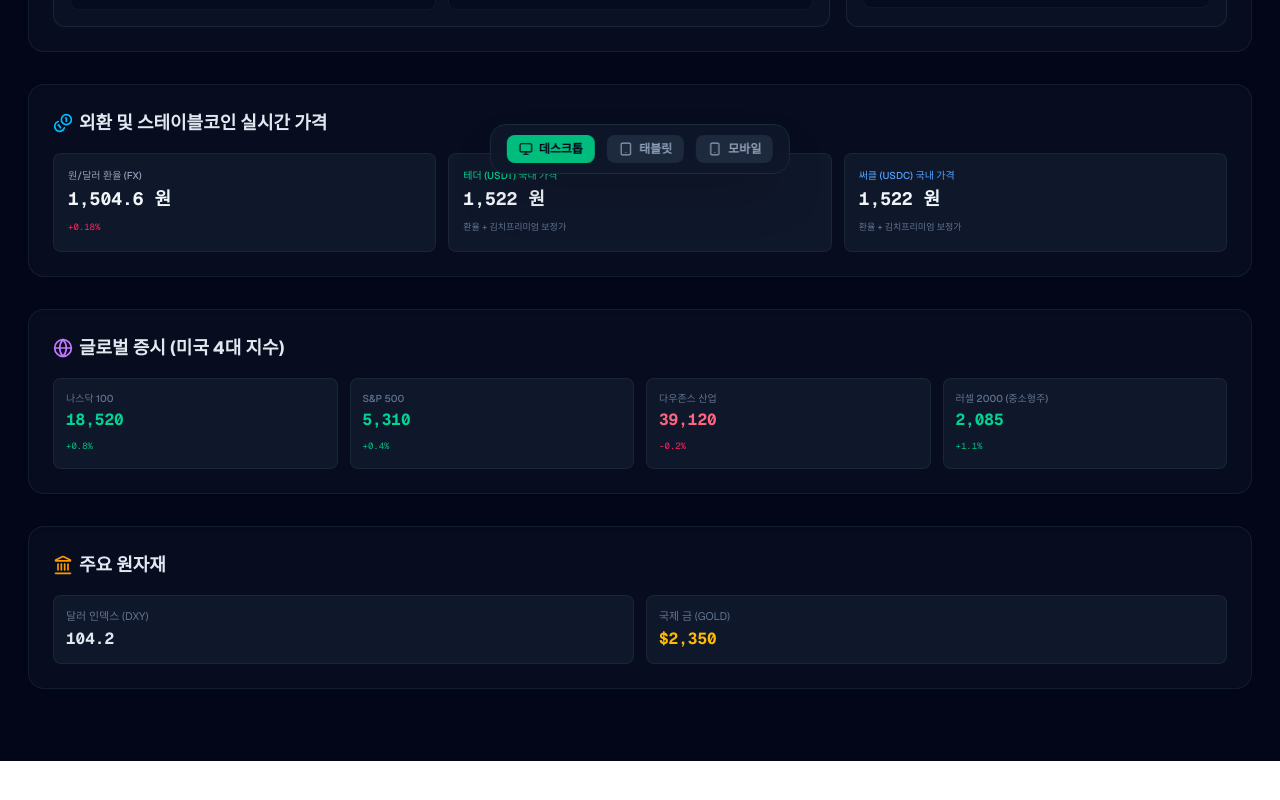
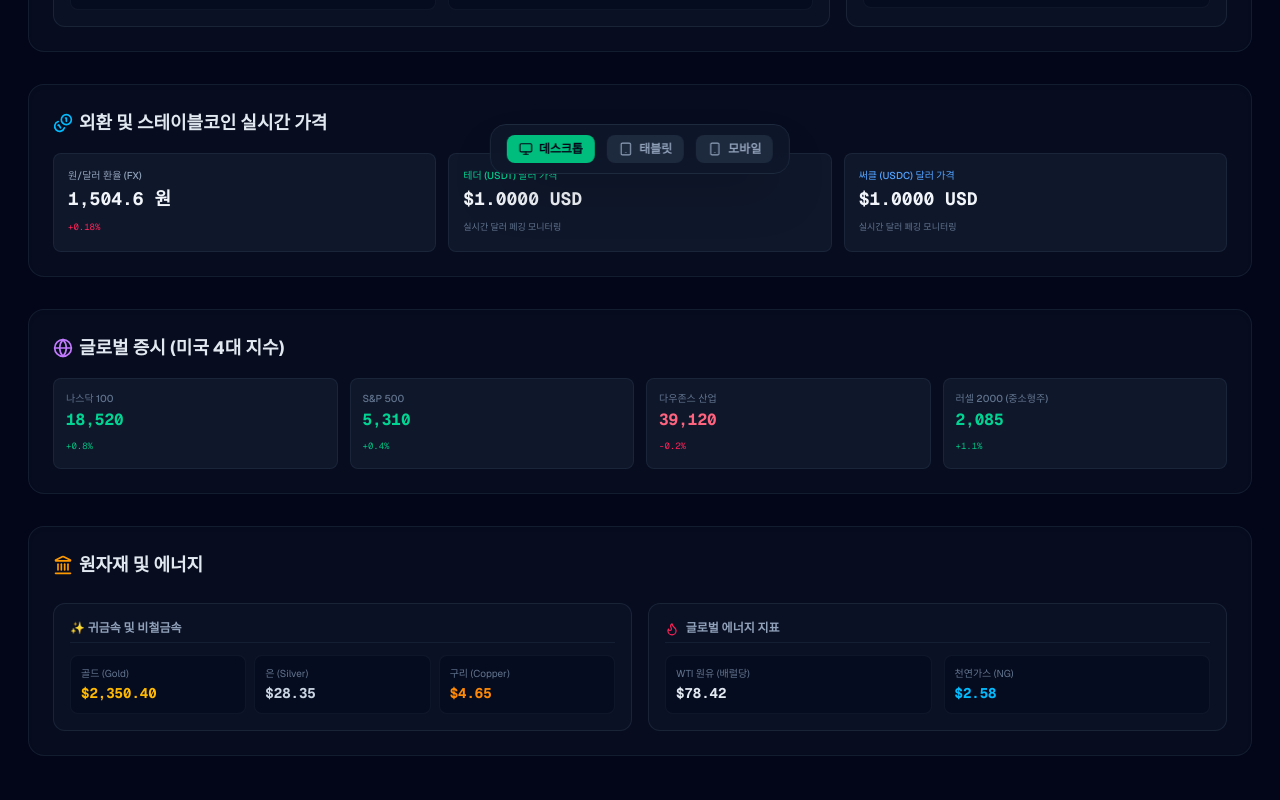
Before and after one commit to Jo-JungWook/crypto-dashboard, a Next.js app: page / in a window 1280 px wide. Shown: the part 602-1402 px from the top of the page. Before the commit the page ends 1363 px from the top, so only its background shows below. Built offline with nearby package versions, Linux system fonts and the light colour scheme; no server answers.

Commit message:
스테이블 달러 순수 가격 회귀 및 원자재 에너지 카테고리 완전 개편

```diff
--- a/app/page.tsx
+++ b/app/page.tsx
@@ -1,7 +1,7 @@
 "use client";
 
 import { useEffect, useState } from "react";
-import { TrendingUp, TrendingDown, Monitor, Tablet, Smartphone, Globe, Landmark, BarChart3, Activity, PieChart, Coins } from "lucide-react";
+import { TrendingUp, TrendingDown, Monitor, Tablet, Smartphone, Globe, Landmark, BarChart3, Activity, PieChart, Coins, Flame } from "lucide-react";
 
 interface CoinData {
   id: string;
@@ -25,15 +25,15 @@ interface MarketStats {
   fng: number;
   fng_text: string;
   kimchi: number;
-  usdt_krw: number;
-  usdc_krw: number;
+  usdt_usd: number; // 💡 순수 달러 가격으로 변경
+  usdc_usd: number; // 💡 순수 달러 가격으로 변경
 }
 
 export default function CryptoDashboard() {
   const [displayCoins, setDisplayCoins] = useState<CoinData[]>([]);
   const [stats, setStats] = useState<MarketStats>({
     total_cap: 0, btc_d: 0, eth_d: 0, xrp_d: 0, sol_d: 0, total2_d: 0, total3_d: 0, fng: 50, fng_text: "로딩중", kimchi: 1.2,
-    usdt_krw: 1522, usdc_krw: 1522
+    usdt_usd: 1.00, usdc_usd: 1.00
   });
   const [loading, setLoading] = useState(true);
   const [viewMode, setViewMode] = useState<"desktop" | "tablet" | "mobile">("desktop");
@@ -76,12 +76,6 @@ export default function CryptoDashboard() {
       const xrpD = xrp ? (xrp.market_cap / totalCap) * 100 : 0;
       const solD = sol ? (sol.market_cap / totalCap) * 100 : 0;
 
-      const currentKimchi = 1.2;
-      const kimchiMultiplier = 1 + (currentKimchi / 100);
-
-      const realUsdtKrw = usdtItem ? usdtItem.current_price * usdToKrwRate * kimchiMultiplier : usdToKrwRate * kimchiMultiplier;
-      const realUsdcKrw = usdcItem ? usdcItem.current_price * usdToKrwRate * kimchiMultiplier : usdToKrwRate * kimchiMultiplier;
-
       setStats({
         total_cap: totalCap,
         btc_d: btcD,
@@ -92,9 +86,9 @@ export default function CryptoDashboard() {
         total3_d: 100 - btcD - ethD,
         fng: parseInt(fngData.data[0].value),
         fng_text: translateFng(fngData.data[0].value_classification),
-        kimchi: currentKimchi,
-        usdt_krw: realUsdtKrw,
-        usdc_krw: realUsdcKrw
+        kimchi: 1.2,
+        usdt_usd: usdtItem ? usdtItem.current_price : 1.0000, // 💡 보정가 없이 순수 가격 매칭
+        usdc_usd: usdcItem ? usdcItem.current_price : 1.0000  // 💡 보정가 없이 순수 가격 매칭
       });
     } catch (error) {
       console.error("데이터 로드 중 에러 발생:", error);
@@ -296,14 +290,16 @@ export default function CryptoDashboard() {
                 <span className="text-[9px] text-rose-500 font-mono">+0.18%</span>
               </div>
               <div className="bg-slate-900 border border-slate-800/80 p-3.5 rounded-lg">
-                <span className="text-[10px] text-emerald-400 block font-medium">테더 (USDT) 국내 가격</span>
-                <span className="text-base md:text-lg font-mono font-bold text-slate-100 block mt-0.5">{Math.floor(stats.usdt_krw).toLocaleString()} 원</span>
-                <span className="text-[9px] text-slate-500 font-sans">환율 + 김치프리미엄 보정가</span>
+                <span className="text-[10px] text-emerald-400 block font-medium">테더 (USDT) 달러 가격</span>
+                {/* 💡 [수정] 김프 연동을 해제하고 소수점 4자리 순수 달러 페깅 가격 추적 */}
+                <span className="text-base md:text-lg font-mono font-bold text-slate-100 block mt-0.5">${stats.usdt_usd.toFixed(4)} USD</span>
+                <span className="text-[9px] text-slate-500 font-sans">실시간 달러 페깅 모니터링</span>
               </div>
               <div className="bg-slate-900 border border-slate-800/80 p-3.5 rounded-lg">
-                <span className="text-[10px] text-blue-400 block font-medium">써클 (USDC) 국내 가격</span>
-                <span className="text-base md:text-lg font-mono font-bold text-slate-100 block mt-0.5">{Math.floor(stats.usdc_krw).toLocaleString()} 원</span>
-                <span className="text-[9px] text-slate-500 font-sans">환율 + 김치프리미엄 보정가</span>
+                <span className="text-[10px] text-blue-400 block font-medium">써클 (USDC) 달러 가격</span>
+                {/* 💡 [수정] 김프 연동을 해제하고 소수점 4자리 순수 달러 페깅 가격 추적 */}
+                <span className="text-base md:text-lg font-mono font-bold text-slate-100 block mt-0.5">${stats.usdc_usd.toFixed(4)} USD</span>
+                <span className="text-[9px] text-slate-500 font-sans">실시간 달러 페깅 모니터링</span>
               </div>
             </div>
           </section>
@@ -337,19 +333,49 @@ export default function CryptoDashboard() {
             </div>
           </section>
 
-          {/* 섹션 5: 원자재 */}
-          <section className="bg-slate-900/40 border border-slate-800/60 p-4 md:p-6 rounded-2xl shadow-inner">
-            <h2 className="text-base md:text-lg font-bold text-slate-200 mb-4 flex items-center gap-1.5">
-              <Landmark className="w-5 h-5 text-amber-500" /> 주요 원자재
+          {/* 📌 [개편 완료] 섹션 5: 원자재 및 에너지 (귀금속/비철 및 에너지 완벽 격리) */}
+          <section className="bg-slate-900/40 border border-slate-800/60 p-4 md:p-6 rounded-2xl shadow-inner space-y-6">
+            <h2 className="text-base md:text-lg font-bold text-slate-200 flex items-center gap-1.5">
+              <Landmark className="w-5 h-5 text-amber-500" /> 원자재 및 에너지
             </h2>
-            <div className="grid grid-cols-2 gap-3 text-[11px]">
-              <div className="bg-slate-900 border border-slate-800/80 p-3 rounded-lg">
-                <span className="text-slate-500 block">달러 인덱스 (DXY)</span>
-                <span className="text-base font-mono font-bold text-slate-200 mt-0.5 block">104.2</span>
+
+            <div className={`grid gap-4 ${viewMode === "mobile" ? "grid-cols-1" : "grid-cols-2"}`}>
+              {/* 귀금속 / 비철금속 파트 */}
+              <div className="bg-slate-900/60 border border-slate-800/80 rounded-xl p-4 space-y-3">
+                <p className="text-xs font-bold text-slate-400 pb-1.5 border-b border-slate-800/60">
+                  ✨ 귀금속 및 비철금속
+                </p>
+                <div className="grid grid-cols-3 gap-2">
+                  <div className="bg-slate-950/40 p-2.5 rounded-lg border border-slate-800/40">
+                    <span className="text-[10px] text-slate-500 block">골드 (Gold)</span>
+                    <span className="text-sm font-mono font-bold text-amber-400 block mt-0.5">$2,350.40</span>
+                  </div>
+                  <div className="bg-slate-950/40 p-2.5 rounded-lg border border-slate-800/40">
+                    <span className="text-[10px] text-slate-500 block">은 (Silver)</span>
+                    <span className="text-sm font-mono font-bold text-slate-300 block mt-0.5">$28.35</span>
+                  </div>
+                  <div className="bg-slate-950/40 p-2.5 rounded-lg border border-slate-800/40">
+                    <span className="text-[10px] text-slate-500 block">구리 (Copper)</span>
+                    <span className="text-sm font-mono font-bold text-orange-400 block mt-0.5">$4.65</span>
+                  </div>
+                </div>
               </div>
-              <div className="bg-slate-900 border border-slate-800/80 p-3 rounded-lg">
-                <span className="text-slate-500 block">국제 금 (GOLD)</span>
-                <span className="text-base font-mono font-bold text-amber-400 mt-0.5 block">$2,350</span>
+
+              {/* 에너지 파트 */}
+              <div className="bg-slate-900/60 border border-slate-800/80 rounded-xl p-4 space-y-3">
+                <p className="text-xs font-bold text-slate-400 pb-1.5 border-b border-slate-800/60">
+                  <Flame className="w-3.5 h-3.5 text-rose-500 inline mr-1" /> 글로벌 에너지 지표
+                </p>
+                <div className="grid grid-cols-2 gap-3">
+                  <div className="bg-slate-950/40 p-2.5 rounded-lg border border-slate-800/40">
+                    <span className="text-[10px] text-slate-500 block">WTI 원유 (배럴당)</span>
+                    <span className="text-sm font-mono font-bold text-slate-200 block mt-0.5">$78.42</span>
+                  </div>
+                  <div className="bg-slate-950/40 p-2.5 rounded-lg border border-slate-800/40">
+                    <span className="text-[10px] text-slate-500 block">천연가스 (NG)</span>
+                    <span className="text-sm font-mono font-bold text-sky-400 block mt-0.5">$2.58</span>
+                  </div>
+                </div>
               </div>
             </div>
           </section>
```
